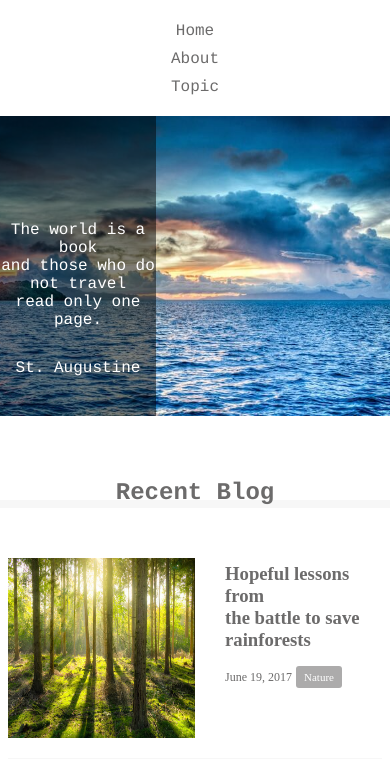
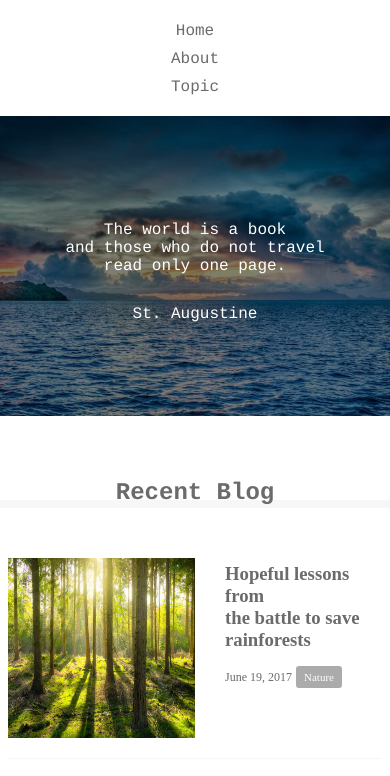
Before and after one commit to Leica913/htmlcss, a plain HTML site: page 1-10/index.html in a window 390 px wide. Shown: the part 55-831 px from the top of the page. Drawn offline with Linux system fonts and the light colour scheme.

Commit message:
[Finish] 1-10

```diff
--- a/1-10/style.css
+++ b/1-10/style.css
@@ -277,6 +277,10 @@ footer {
     display: block;
   }
 
+  .main-visual-content {
+    width: 100%;
+  }
+
   .instagram-box {
     width: 48%;
     padding-top: 48%;
```
